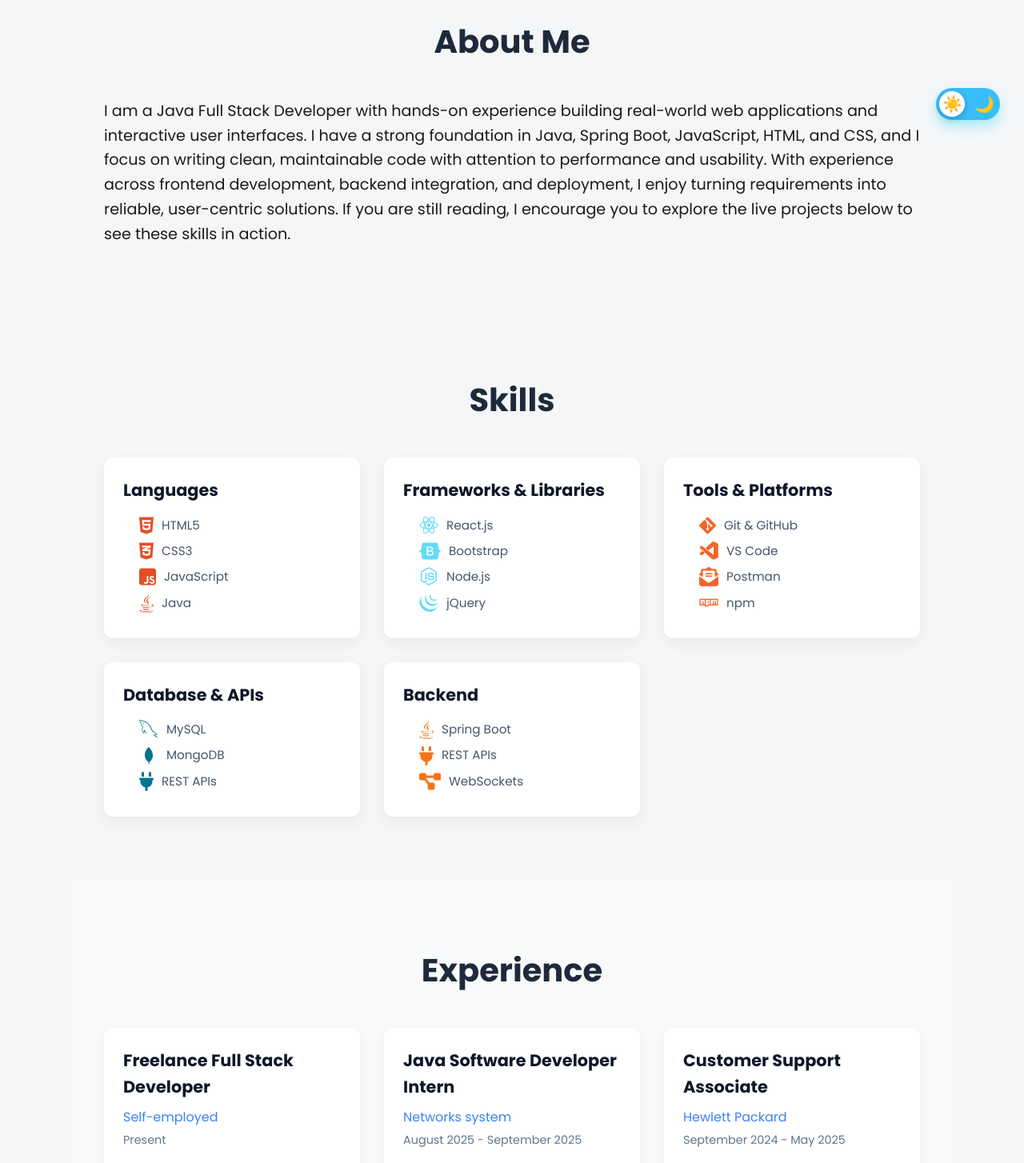
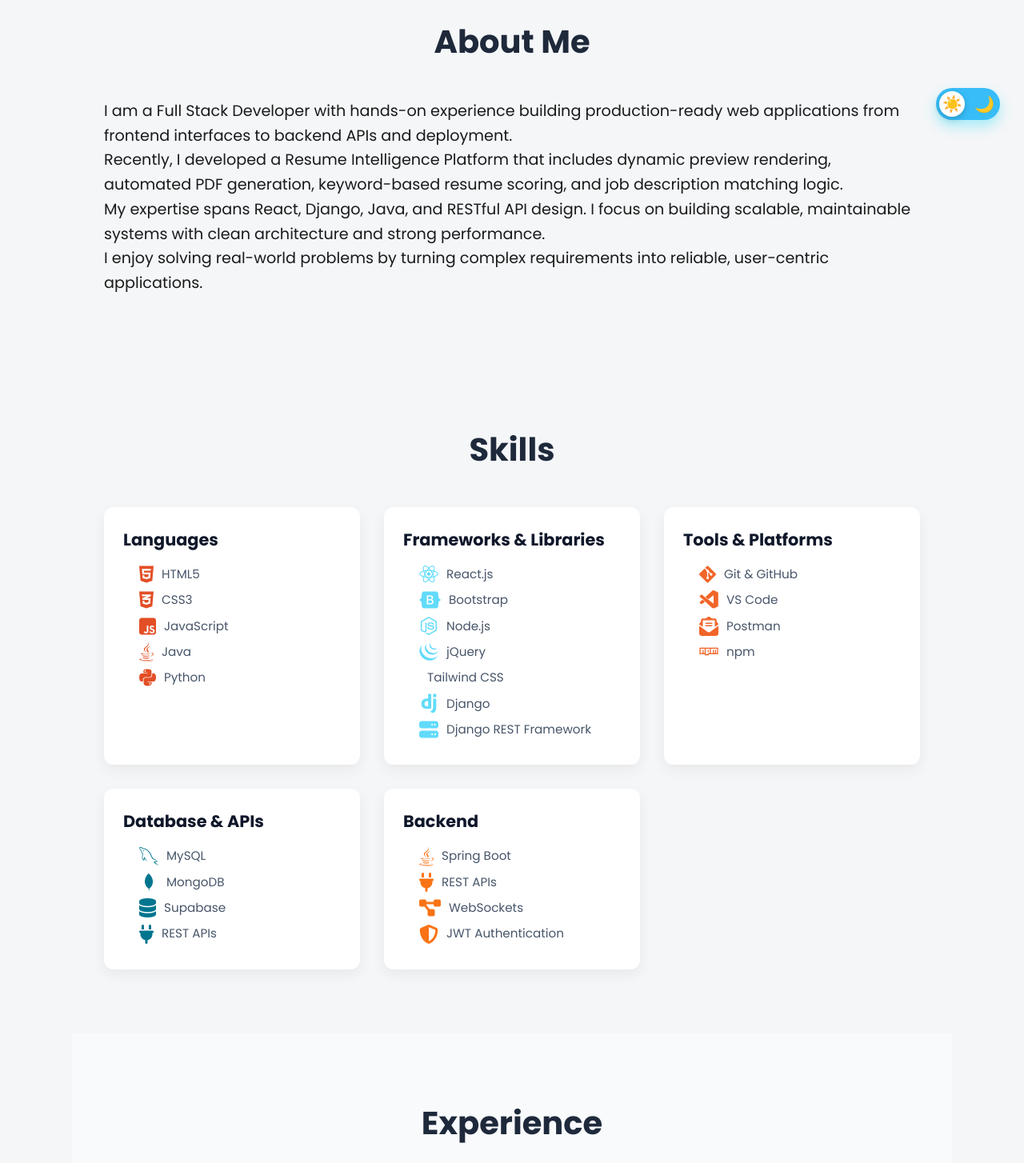
Before and after one commit to littlenewprogrammer123/MyPortfolio, a React (Vite) app: page / in a window 1280 px wide. Shown: the part 620-2074 px from the top of the page at 80% size. Built offline with nearby package versions, Linux system fonts and the light colour scheme.

Commit message:
new Live project card added

```diff
--- a/src/components/About.jsx
+++ b/src/components/About.jsx
@@ -6,7 +6,10 @@ const About = () => {
   return (
     <section id="about" className="about-section">
       <h2>About Me</h2>
-      <p>I am a Java Full Stack Developer with hands-on experience building real-world web applications and interactive user interfaces. I have a strong foundation in Java, Spring Boot, JavaScript, HTML, and CSS, and I focus on writing clean, maintainable code with attention to performance and usability. With experience across frontend development, backend integration, and deployment, I enjoy turning requirements into reliable, user-centric solutions. If you are still reading, I encourage you to explore the live projects below to see these skills in action.</p>
+      <p>I am a Full Stack Developer with hands-on experience building production-ready web applications from frontend interfaces to backend APIs and deployment.</p>
+      <p>Recently, I developed a Resume Intelligence Platform that includes dynamic preview rendering, automated PDF generation, keyword-based resume scoring, and job description matching logic.</p>
+      <p>My expertise spans React, Django, Java, and RESTful API design. I focus on building scalable, maintainable systems with clean architecture and strong performance.</p>
+      <p>I enjoy solving real-world problems by turning complex requirements into reliable, user-centric applications.</p>
     </section>
   );
 };
--- a/src/components/Hero.jsx
+++ b/src/components/Hero.jsx
@@ -47,6 +47,7 @@ const Hero = () => {
         <a href={resumePDF} download className="btn-download" style={{ marginLeft: '15px' }}>
           <i className="fas fa-download"></i> Download Resume
         </a>
+
       </div>
       <div className="hero-image">
         <img src={resumeImage} alt="Vibin V - Front-End Developer" />
--- a/src/components/Projects.jsx
+++ b/src/components/Projects.jsx
@@ -1,4 +1,5 @@
 import React from 'react';
+import resumebuildproPreview from '../assets/resumebuildpro-preview.png';
 import portfolioPreview from '../assets/portfolio-preview.png';
 import movieBookingImage from '../assets/image3.jpeg';
 import medicalBillingImage from '../assets/medical-billing.png';
@@ -16,13 +17,13 @@ const Projects = () => {
       {/* Live Projects */}
       <h3 className="project-heading">Live Projects</h3>
       <div className="projects-grid">
-        {/* Portfolio Website */}
+        {/* ResumeBuildPro */}
         <div className="project-card">
           <span className="project-badge">Live</span>
-          <img src={portfolioPreview} alt="Portfolio Website" />
-          <h3>My Portfolio Website</h3>
-          <p>The website you're currently viewing 🎉. A modern portfolio showcasing my skills, experience, and projects with responsive design and dark mode support.</p>
-          <a href="https://littlenewprogrammer123.github.io/MyPortfolio/" target="_blank" rel="noopener noreferrer" className="btn-primary">🔗 Click to Visit</a>
+          <img src={resumebuildproPreview} alt="ResumeBuildPro" />
+          <h3>🔥 ResumeBuildPro – Smart Resume Intelligence Platform</h3>
+          <p>A production-ready resume platform that not only generates professional resumes but also evaluates them using a custom scoring engine.</p>
+          <a href="https://resumebuildpro.com/" target="_blank" rel="noopener noreferrer" className="btn-primary">🔗 Click to Visit</a>
         </div>
 
         {/* Movie Booking Website */}
--- a/src/components/Skills.jsx
+++ b/src/components/Skills.jsx
@@ -14,6 +14,7 @@ const Skills = () => {
             <li><i className="fab fa-css3-alt"></i> CSS3</li>
             <li><i className="fab fa-js-square"></i> JavaScript</li>
             <li><i className="fab fa-java"></i> Java</li>
+            <li><i className="fab fa-python"></i> Python</li>
           </ul>
         </div>
         <div className="skill-category" data-aos="fade-up" data-aos-delay="200">
@@ -23,6 +24,9 @@ const Skills = () => {
             <li><i className="fab fa-bootstrap"></i> Bootstrap</li>
             <li><i className="devicon-nodejs-plain colored"></i> Node.js</li>
             <li><i className="devicon-jquery-plain colored"></i> jQuery</li>
+            <li><i className="devicon-tailwindcss-original colored"></i> Tailwind CSS</li>
+            <li><i className="devicon-django-plain colored"></i> Django</li>
+            <li><i className="fas fa-server backend-icon"></i> Django REST Framework</li>
           </ul>
         </div>
         <div className="skill-category" data-aos="fade-up" data-aos-delay="300">
@@ -39,6 +43,7 @@ const Skills = () => {
           <ul className="skill-list">
             <li><i className="devicon-mysql-plain colored"></i> MySQL</li>
             <li><i className="devicon-mongodb-plain colored"></i> MongoDB</li>
+            <li><i className="fas fa-database backend-icon"></i> Supabase</li>
             <li><i className="fas fa-plug"></i> REST APIs</li>
           </ul>
         </div>
@@ -48,6 +53,7 @@ const Skills = () => {
             <li><i className="fab fa-java backend-icon"></i> Spring Boot</li>
             <li><i className="fas fa-plug backend-icon"></i> REST APIs</li>
             <li><i className="fas fa-project-diagram backend-icon"></i> WebSockets</li>
+            <li><i className="fas fa-shield-alt backend-icon"></i> JWT Authentication</li>
           </ul>
         </div>
       </div>
--- a/src/styles/main.css
+++ b/src/styles/main.css
@@ -467,8 +467,9 @@ transform: scale(1.05);
 /* Projects */
 .projects-grid {
   display: grid;
-  grid-template-columns: repeat(auto-fit, minmax(300px, 1fr));
-  gap: 40px;
+  grid-template-columns: repeat(3, 1fr);
+  gap: 30px;
+  width: 100%;
 }
 
 .project-card {
@@ -480,6 +481,8 @@ transform: scale(1.05);
   flex-direction: column; /* allows button to stick at bottom */
   justify-content: space-between;
   height: 100%; /* all cards stretch same */
+  width: 100%; /* cards expand to fill column */
+  min-width: 0; /* prevents overflow */
   transition: transform 0.3s ease, box-shadow 0.3s ease;
    position: relative;
 }
@@ -583,11 +586,19 @@ footer {
     width: 240px;
     height: 240px;
   }
+  }
+@media (max-width: 1024px) {
   .projects-grid {
+    grid-template-columns: repeat(2, 1fr);
+    gap: 25px;
+  }
+}
+@media (max-width: 640px) {
+  .projects-grid {
+    grid-template-columns: 1fr;
     gap: 20px;
   }
 }
-@media (max-width: 480px) {
   .hero-content h1 {
     font-size: 2rem;
   }
```
Also changed, not shown: src/assets/resumebuildpro-preview.png (added), 6 other files (tests, documents, lock files or other folders).
